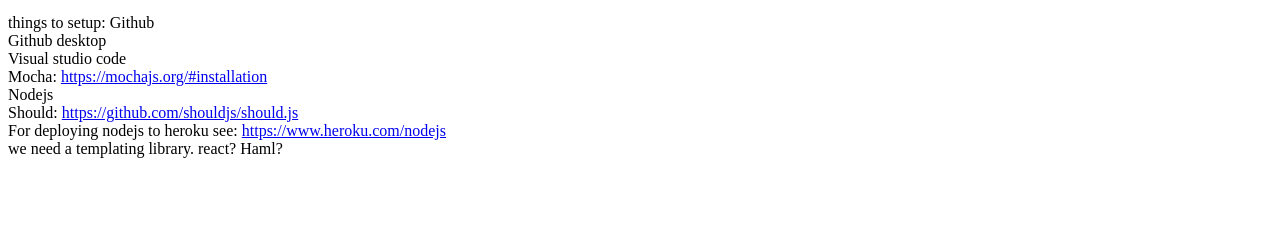
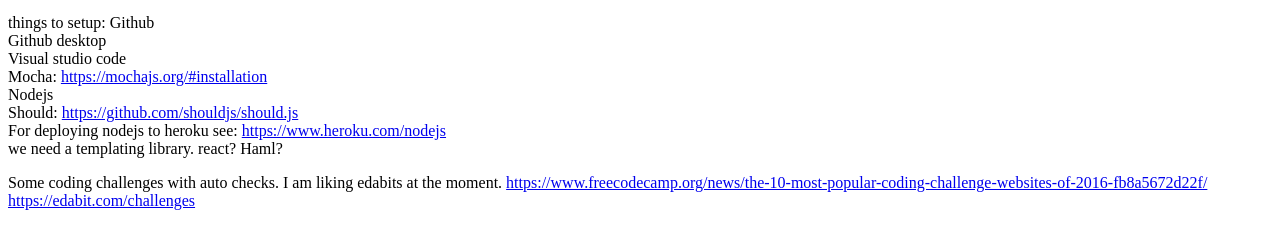
Before and after one commit to YipWWong/sandbox, a website: page src/homepage.html in a window 1280 px wide. Shown: the part 122-370 px from the top of the page. Drawn offline with Linux system fonts and the light colour scheme.

Commit message:
Update homepage.html

```diff
--- a/src/homepage.html
+++ b/src/homepage.html
@@ -13,6 +13,11 @@
 Should: <a href="https://github.com/shouldjs/should.js"> https://github.com/shouldjs/should.js</a><br>
 For deploying nodejs to heroku see: <a href="https://www.heroku.com/nodejs">https://www.heroku.com/nodejs</a><br>
 we need a templating library. react? Haml?
-   </p>
+</p>
+<p>
+    Some coding challenges with auto checks. I am liking edabits at the moment.
+    <a href="https://www.freecodecamp.org/news/the-10-most-popular-coding-challenge-websites-of-2016-fb8a5672d22f/"> https://www.freecodecamp.org/news/the-10-most-popular-coding-challenge-websites-of-2016-fb8a5672d22f/</a><br>
+    <a href="https://edabit.com/challenges">https://edabit.com/challenges</a>
+</p>
 </body>
 </html>
```
